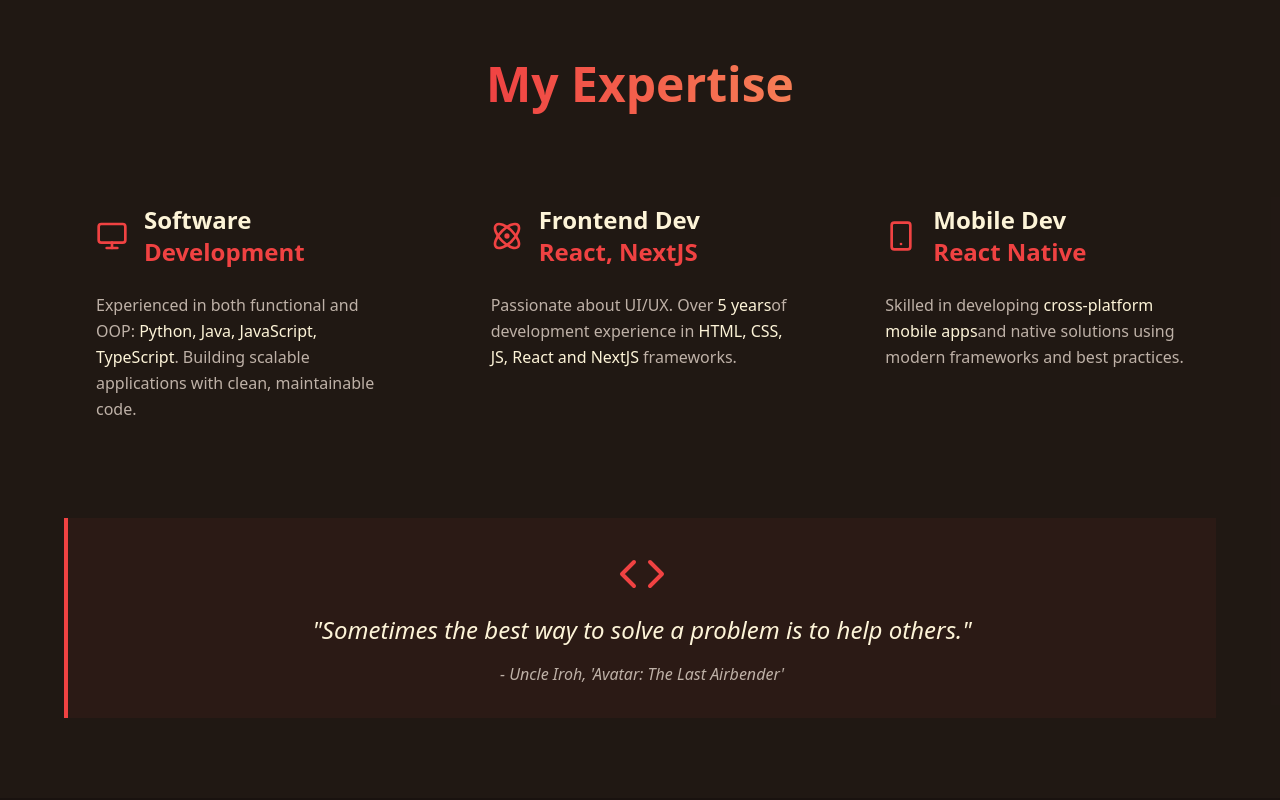
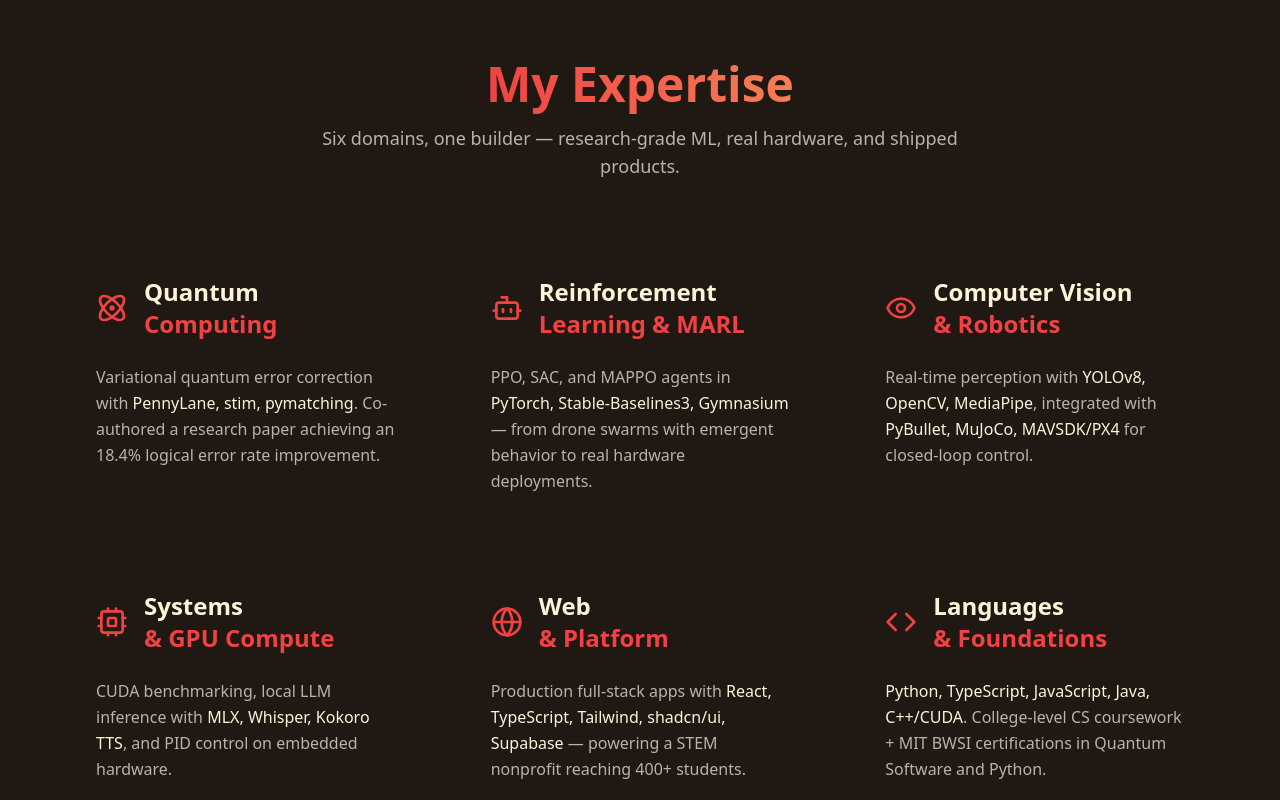
Before and after one commit to kaivalya-cyber/design-develop-dreams, a React (Vite) app: page / in a window 1280 px wide. Shown: the part 820-1620 px from the top of the page. Built offline with nearby package versions, Linux system fonts and the light colour scheme.

Commit message:
Changes
Co-authored-by: kaivalya-cyber <141600539+kaivalya-cyber@users.noreply.github.com>

```diff
--- a/src/components/Skills.tsx
+++ b/src/components/Skills.tsx
@@ -1,4 +1,78 @@
-import { Monitor, Atom, Smartphone, Code } from "lucide-react";
+import { Atom, Bot, Eye, Cpu, Globe, Code } from "lucide-react";
+
+const expertise = [
+  {
+    icon: Atom,
+    title: "Quantum",
+    accent: "Computing",
+    body: (
+      <>
+        Variational quantum error correction with{" "}
+        <span className="text-foreground font-medium">PennyLane, stim, pymatching</span>. Co-authored a
+        research paper achieving an 18.4% logical error rate improvement.
+      </>
+    ),
+  },
+  {
+    icon: Bot,
+    title: "Reinforcement",
+    accent: "Learning & MARL",
+    body: (
+      <>
+        PPO, SAC, and MAPPO agents in{" "}
+        <span className="text-foreground font-medium">PyTorch, Stable-Baselines3, Gymnasium</span> —
+        from drone swarms with emergent behavior to real hardware deployments.
+      </>
+    ),
+  },
+  {
+    icon: Eye,
+    title: "Computer Vision",
+    accent: "& Robotics",
+    body: (
+      <>
+        Real-time perception with{" "}
+        <span className="text-foreground font-medium">YOLOv8, OpenCV, MediaPipe</span>, integrated with{" "}
+        <span className="text-foreground font-medium">PyBullet, MuJoCo, MAVSDK/PX4</span> for closed-loop control.
+      </>
+    ),
+  },
+  {
+    icon: Cpu,
+    title: "Systems",
+    accent: "& GPU Compute",
+    body: (
+      <>
+        CUDA benchmarking, local LLM inference with{" "}
+        <span className="text-foreground font-medium">MLX, Whisper, Kokoro TTS</span>, and PID control on
+        embedded hardware.
+      </>
+    ),
+  },
+  {
+    icon: Globe,
+    title: "Web",
+    accent: "& Platform",
+    body: (
+      <>
+        Production full-stack apps with{" "}
+        <span className="text-foreground font-medium">React, TypeScript, Tailwind, shadcn/ui, Supabase</span> —
+        powering a STEM nonprofit reaching 400+ students.
+      </>
+    ),
+  },
+  {
+    icon: Code,
+    title: "Languages",
+    accent: "& Foundations",
+    body: (
+      <>
+        <span className="text-foreground font-medium">Python, TypeScript, JavaScript, Java, C++/CUDA</span>.
+        College-level CS coursework + MIT BWSI certifications in Quantum Software and Python.
+      </>
+    ),
+  },
+];
 
 const Skills = () => {
   return (
@@ -8,56 +82,27 @@ const Skills = () => {
           <h2 className="text-4xl md:text-5xl font-bold mb-4">
             <span className="gradient-text">My Expertise</span>
           </h2>
+          <p className="text-lg text-muted-foreground max-w-2xl mx-auto">
+            Six domains, one builder — research-grade ML, real hardware, and shipped products.
+          </p>
         </div>
 
         <div className="grid grid-cols-1 md:grid-cols-2 lg:grid-cols-3 gap-8 max-w-6xl mx-auto">
-          {/* Software Development */}
-          <div className="glass-card p-8 group hover:border-primary/50 transition-all duration-300">
-            <div className="flex items-center mb-6">
-              <Monitor className="w-8 h-8 text-primary mr-4" />
-              <div>
-                <h3 className="text-2xl font-bold text-foreground">Software</h3>
-                <h3 className="text-2xl font-bold text-primary">Development</h3>
+          {expertise.map(({ icon: Icon, title, accent, body }) => (
+            <div
+              key={title}
+              className="glass-card p-8 group hover:border-primary/50 transition-all duration-300 hover:-translate-y-1"
+            >
+              <div className="flex items-center mb-6">
+                <Icon className="w-8 h-8 text-primary mr-4" />
+                <div>
+                  <h3 className="text-2xl font-bold text-foreground">{title}</h3>
+                  <h3 className="text-2xl font-bold text-primary">{accent}</h3>
+                </div>
               </div>
+              <p className="text-muted-foreground leading-relaxed">{body}</p>
             </div>
-            <p className="text-muted-foreground leading-relaxed">
-              Experienced in both functional and OOP:
-              <span className="text-foreground font-medium"> Python, Java, JavaScript, TypeScript</span>.
-              Building scalable applications with clean, maintainable code.
-            </p>
-          </div>
-
-          {/* Frontend Development */}
-          <div className="glass-card p-8 group hover:border-primary/50 transition-all duration-300">
-            <div className="flex items-center mb-6">
-              <Atom className="w-8 h-8 text-primary mr-4" />
-              <div>
-                <h3 className="text-2xl font-bold text-foreground">Frontend Dev</h3>
-                <h3 className="text-2xl font-bold text-primary">React, NextJS</h3>
-              </div>
-            </div>
-            <p className="text-muted-foreground leading-relaxed">
-              Passionate about UI/UX. Over <span className="text-foreground font-medium">5 years</span>
-              of development experience in
-              <span className="text-foreground font-medium"> HTML, CSS, JS, React and NextJS</span> frameworks.
-            </p>
-          </div>
-
-          {/* Mobile Development */}
-          <div className="glass-card p-8 group hover:border-primary/50 transition-all duration-300">
-            <div className="flex items-center mb-6">
-              <Smartphone className="w-8 h-8 text-primary mr-4" />
-              <div>
-                <h3 className="text-2xl font-bold text-foreground">Mobile Dev</h3>
-                <h3 className="text-2xl font-bold text-primary">React Native</h3>
-              </div>
-            </div>
-            <p className="text-muted-foreground leading-relaxed">
-              Skilled in developing
-              <span className="text-foreground font-medium"> cross-platform mobile apps</span>
-              and native solutions using modern frameworks and best practices.
-            </p>
-          </div>
+          ))}
 
           {/* Philosophy Quote */}
           <div className="md:col-span-2 lg:col-span-3 mt-8">
```
